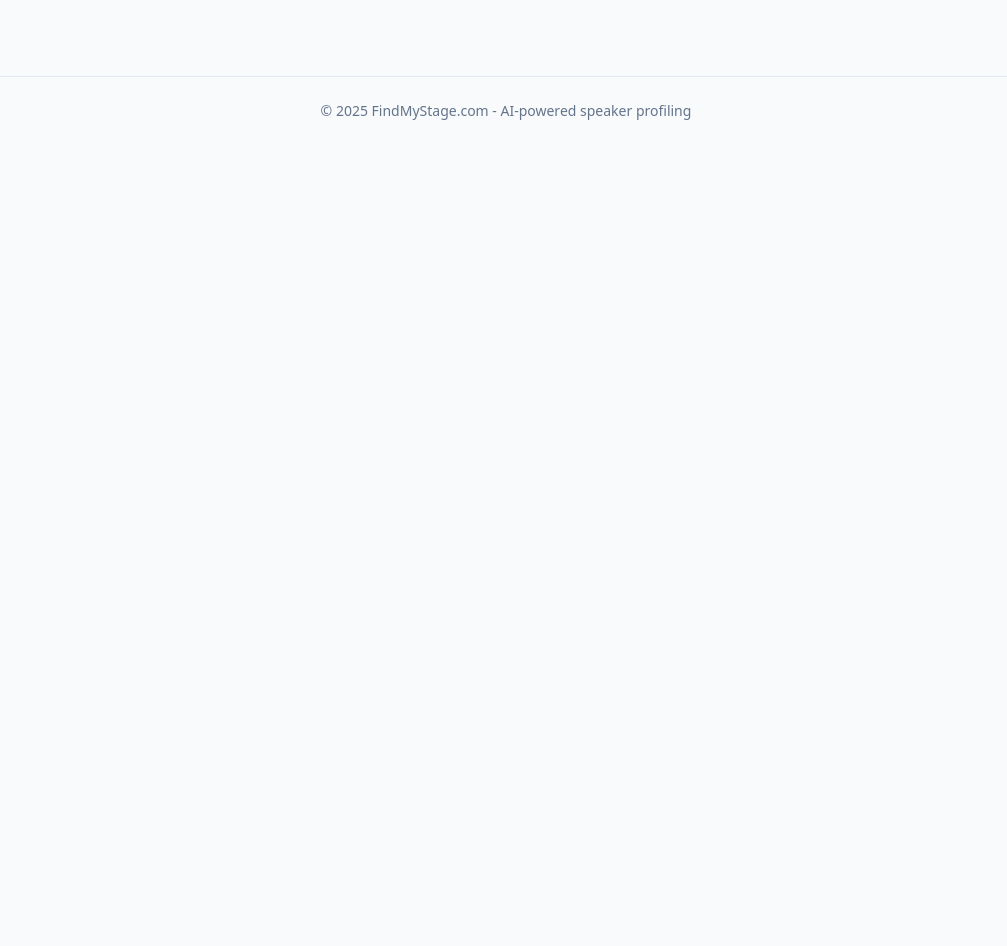
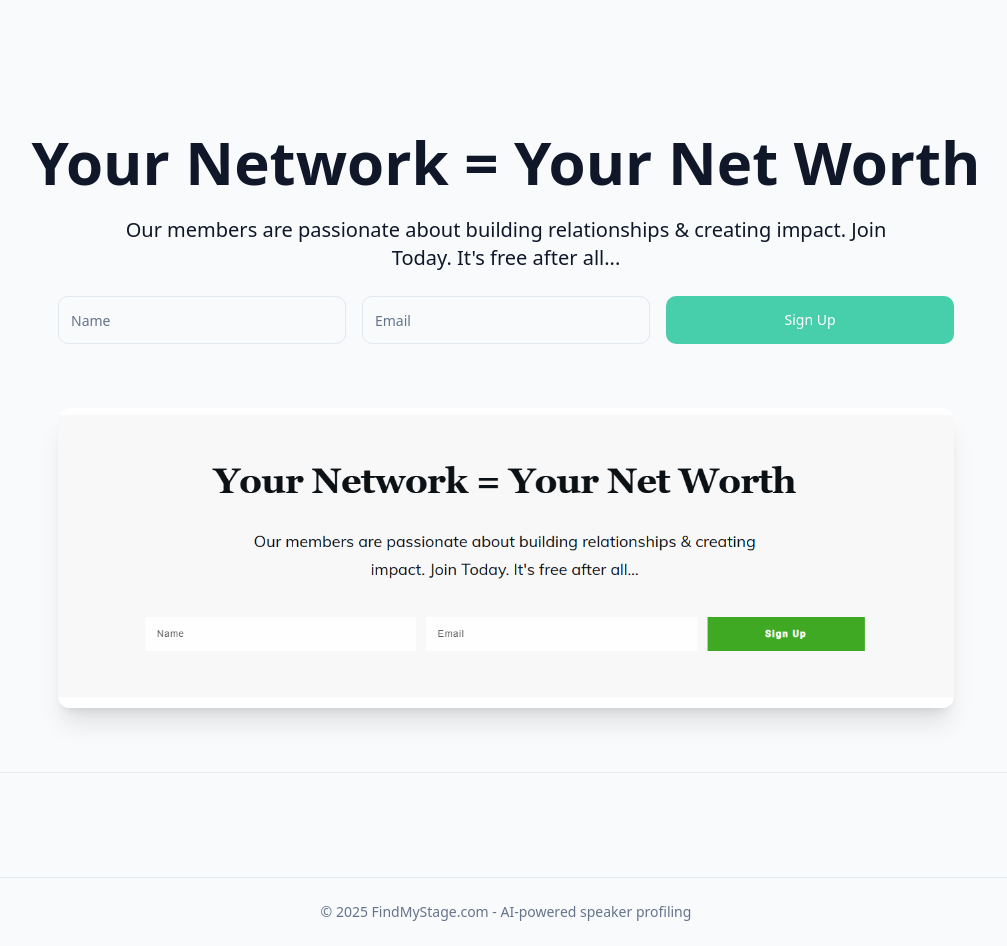
Before and after one commit to GoldenTiger720/profile-pulse-agent-97, a React (Vite) app: page / in a window 1280 px wide. Shown: the part 7960-8906 px from the top of the page, without its empty margins (134-1141 px from the left). Before the commit the page ends 8105 px from the top, so only its background shows below. Built offline with nearby package versions, Linux system fonts and the light colour scheme.

Commit message:
Add new section
Add a new section to the index page.

```diff
--- a/src/pages/Index.tsx
+++ b/src/pages/Index.tsx
@@ -717,7 +717,7 @@ const Index = () => {
                         </button>
                         <button className="hover:text-findmystage-green transition-colors">
                           <span className="sr-only">Settings</span>
-                          <svg xmlns="http://www.w3.org/2000/svg" width="16" height="16" viewBox="0 0 24 24" fill="none" stroke="currentColor" strokeWidth="2" strokeLinecap="round" strokeLinejoin="round"><path d="M12.22 2h-.44a2 2 0 0 0-2 2v.18a2 2 0 0 1-1 1.73l-.43.25a2 2 0 0 1-2 0l-.15-.08a2 2 0 0 0-2.73.73l-.22.38a2 2 0 0 0 .73 2.73l.15.1a2 2 0 0 1 1 1.72v.51a2 2 0 0 1-1 1.74l-.15.09a2 2 0 0 0-.73 2.73l.22.38a2 2 0 0 0 2.73.73l.15-.08a2 2 0 0 1-2 0l-.43-.25a2 2 0 0 1-1-1.73V20a2 2 0 0 0 2 2h.44a2 2 0 0 0 2-2v-.18a2 2 0 0 1 1-1.73l.43-.25a2 2 0 0 1 2 0l.15.08a2 2 0 0 0 2.73-.73l.22-.39a2 2 0 0 0-.73-2.73l-.15-.08a2 2 0 0 1-1-1.74v-.5a2 2 0 0 1 1-1.74l.15-.09a2 2 0 0 0 .73-2.73l-.22-.38a2 2 0 0 0-2.73-.73l-.15.08a2 2 0 0 1-2 0l-.43-.25a2 2 0 0 1-1-1.73V4a2 2 0 0 0-2-2z"/><circle cx="12" cy="12" r="3"/></svg>
+                          <svg xmlns="http://www.w3.org/2000/svg" width="16" height="16" viewBox="0 0 24 24" fill="none" stroke="currentColor" strokeWidth="2" strokeLinecap="round" strokeLinejoin="round"><path d="M12.22 2h-.44a2 2 0 0 0-2 2v.18a2 2 0 0 1-1 1.73l-.43.25a2 2 0 0 1-2 0l-.15-.08a2 2 0 0 0-2.73.73l-.22.38a2 2 0 0 0 .73 2.73l.15.1a2 2 0 0 1 1 1.72v.51a2 2 0 0 1-1 1.74l-.15.09a2 2 0 0 0-.73 2.73l.22.38a2 2 0 0 0 2.73.73l.15-.08a2 2 0 0 1-2 0l-.43-.25a2 2 0 0 1-1-1.73V20a2 2 0 0 0 2 2h.44a2 2 0 0 0 2-2v-.18a2 2 0 0 1 1-1.73l.43-.25a2 2 0 0 1 2 0l.15.08a2 2 0 0 0 2.73-.73l-.22-.39a2 2 0 0 0-.73-2.73l-.15-.08a2 2 0 0 1-1-1.74v-.5a2 2 0 0 1 1-1.74l.15-.09a2 2 0 0 0 .73-2.73l-.22-.38a2 2 0 0 0-2.73-.73l-.15.08a2 2 0 0 1-2 0l-.43-.25a2 2 0 0 1-1-1.73V4a2 2 0 0 0-2-2z"/><circle cx="12" cy="12" r="3"/></svg>
                         </button>
                         <button className="hover:text-findmystage-green transition-colors">
                           <span className="sr-only">Fullscreen</span>
@@ -772,6 +772,51 @@ const Index = () => {
         </div>
       </section>
 
+      {/* New Network = Net Worth Section */}
+      <section className="py-20 bg-background relative z-10">
+        <div className="container mx-auto px-4">
+          <div className="max-w-5xl mx-auto text-center space-y-6">
+            <h2 className="text-6xl font-bold">Your Network = Your Net Worth</h2>
+            <p className="text-xl max-w-3xl mx-auto">
+              Our members are passionate about building relationships & creating impact. Join Today. It's free after all...
+            </p>
+
+            <div className="max-w-4xl mx-auto grid grid-cols-1 md:grid-cols-3 gap-4 mt-12">
+              <div className="col-span-1">
+                <Input
+                  type="text"
+                  placeholder="Name"
+                  className="h-12 text-base"
+                />
+              </div>
+              <div className="col-span-1">
+                <Input
+                  type="email"
+                  placeholder="Email"
+                  className="h-12 text-base"
+                />
+              </div>
+              <div className="col-span-1">
+                <Button className="w-full h-12 bg-findmystage-green hover:bg-findmystage-green/90 text-white font-medium">
+                  Sign Up
+                </Button>
+              </div>
+            </div>
+
+            <div className="pt-10">
+              <img
+                src="/lovable-uploads/cc70c4a8-26ca-4d59-80a9-6f7a6b5b9251.png"
+                alt="Network equals net worth concept illustration"
+                className="w-full max-w-4xl mx-auto rounded-xl shadow-xl"
+              />
+            </div>
+          </div>
+        </div>
+        <div className="container mx-auto px-4 mt-16">
+          <Separator className="max-w-6xl mx-auto h-px bg-border/60" />
+        </div>
+      </section>
+
     </div>
   );
 };
```
Also changed, not shown: public/lovable-uploads/cc70c4a8-26ca-4d59-80a9-6f7a6b5b9251.png (added).
